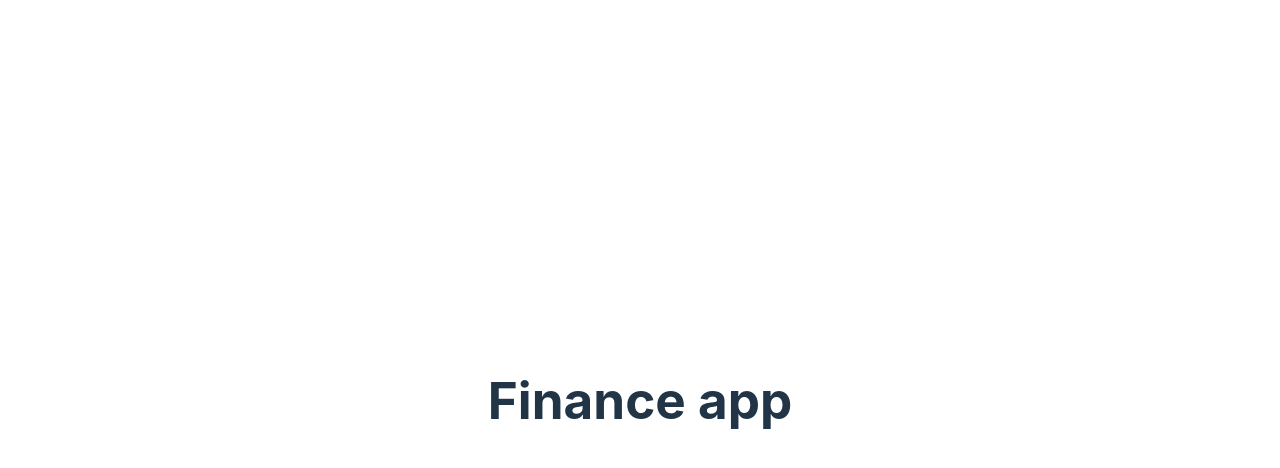
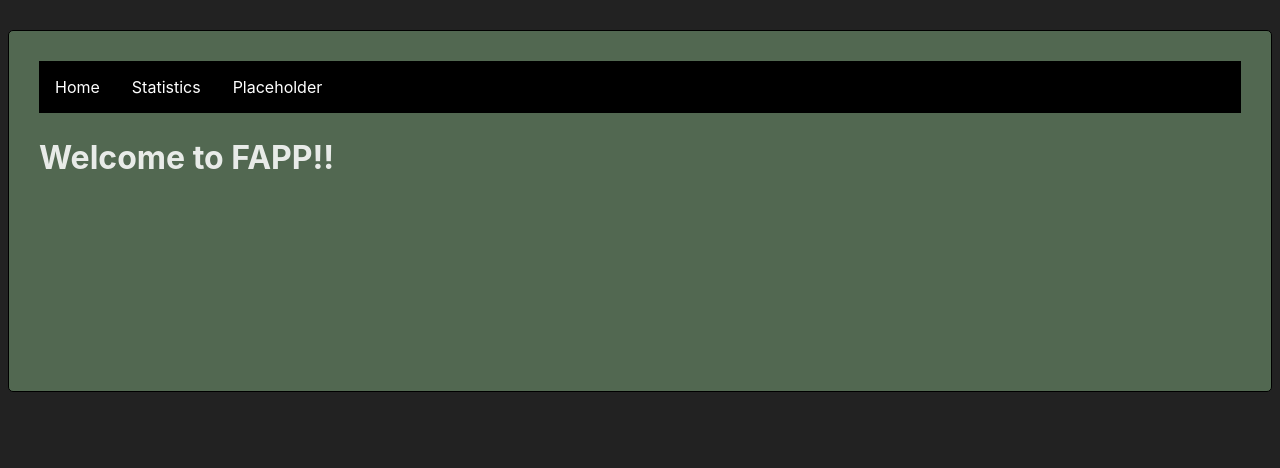
Before and after one commit to ioscrum-fapp/fapp, a React (Vite) app in the folder fapp/: page / in a window 1280 px wide. Shown: the top 468 px of the page. Built offline with nearby package versions, Linux system fonts and the light colour scheme.

Commit message:
bajo-jajo

```diff
--- a/fapp/package.json
+++ b/fapp/package.json
@@ -16,6 +16,7 @@
     "@types/react": "^18.0.28",
     "@types/react-dom": "^18.0.11",
     "@vitejs/plugin-react-swc": "^3.0.0",
+    "react-router-dom": "^6.10.0",
     "vite": "^4.2.0"
   }
 }
--- a/fapp/src/App.jsx
+++ b/fapp/src/App.jsx
@@ -1,11 +1,22 @@
+import { BrowserRouter, Routes, Route } from "react-router-dom";
 import './styles/App.css'
+import Layout from "./pages/Layout.jsx";
+import Home from "./pages/Home";
+import Stats from "./pages/Stats";
+import Placeholder from "./pages/Placeholder";
 
 function App() {
 
   return (
-    <div className="App">
-      <h1>Finance app</h1>
-    </div>
+    <BrowserRouter>
+      <Routes>
+        <Route path='/' element={<Layout/>}>
+          <Route index element={<Home></Home>}></Route>
+          <Route path="/statistics" element={<Stats></Stats>}></Route>
+          <Route path="/placeholder" element={<Placeholder></Placeholder>}></Route>
+        </Route>
+      </Routes>
+    </BrowserRouter>
   )
 }
 
--- a/fapp/src/main.jsx
+++ b/fapp/src/main.jsx
@@ -2,6 +2,7 @@ import React from 'react'
 import ReactDOM from 'react-dom/client'
 import App from './App'
 import './styles/index.css'
+import { BrowserRouter, Routes, Route } from "react-router-dom";
 
 ReactDOM.createRoot(document.getElementById('root')).render(
   <React.StrictMode>
--- /dev/null
+++ b/fapp/src/pages/Home.jsx
@@ -0,0 +1,11 @@
+import React, { Component } from 'react'
+
+export default class Home extends Component {
+  render() {
+    return (
+      <h1>
+        Welcome to FAPP!!
+      </h1>
+    )
+  }
+}
--- /dev/null
+++ b/fapp/src/pages/Layout.jsx
@@ -0,0 +1,27 @@
+import React, { Component } from 'react'
+import { Outlet, Link } from "react-router-dom";
+import '../styles/Layout.css'
+
+export default class Layout extends Component {
+  render() {
+    return (
+        <>
+        <nav>
+          <ul>
+            <li>
+              <Link to="/">Home</Link>
+            </li>
+            <li>
+              <Link to="/statistics">Statistics</Link>
+            </li>
+            <li>
+              <Link to="/placeholder">Placeholder</Link>
+            </li>
+          </ul>
+        </nav>
+
+        <Outlet />
+      </>
+    )
+  }
+}
--- /dev/null
+++ b/fapp/src/pages/Placeholder.jsx
@@ -0,0 +1,11 @@
+import React, { Component } from 'react'
+
+export class Placeholder extends Component {
+  render() {
+    return (
+      <div>Placeholder</div>
+    )
+  }
+}
+
+export default Placeholder
--- /dev/null
+++ b/fapp/src/pages/Stats.jsx
@@ -0,0 +1,11 @@
+import React, { Component } from 'react'
+
+export class Stats extends Component {
+  render() {
+    return (
+      <div>stats</div>
+    )
+  }
+}
+
+export default Stats
--- a/fapp/src/styles/App.css
+++ b/fapp/src/styles/App.css
@@ -1,6 +1,10 @@
 #root {
-  max-width: 1280px;
-  margin: 0 auto;
-  padding: 2rem;
-  text-align: center;
+  max-width: 1500px;
+  margin: 30px auto;
+  overflow: auto;
+  min-height: 300px;
+  border: 1px solid black;
+  padding: 30px;
+  border-radius: 5px;
+  background-color: rgb(82, 104, 81);
 }
--- /dev/null
+++ b/fapp/src/styles/Layout.css
@@ -0,0 +1,27 @@
+ul {
+    list-style-type: none;
+    margin: 0;
+    padding: 0;
+    overflow: hidden;
+    background-color: #000000;
+  }
+
+  li {
+    float: left;
+  }
+
+  li a {
+    display: block;
+    color: white;
+    text-align: center;
+    padding: 14px 16px;
+    text-decoration: none;
+  }
+
+  li a:hover:not(.active) {
+    background-color: #35b365;
+  }
+
+  .active {
+    background-color: #04AA6D;
+  }
--- a/fapp/src/styles/index.css
+++ b/fapp/src/styles/index.css
@@ -5,7 +5,7 @@
 
   color-scheme: light dark;
   color: rgba(255, 255, 255, 0.87);
-  background-color: #242424;
+  background-color: #222222;
 
   font-synthesis: none;
   text-rendering: optimizeLegibility;
@@ -13,57 +13,3 @@
   -moz-osx-font-smoothing: grayscale;
   -webkit-text-size-adjust: 100%;
 }
-
-a {
-  font-weight: 500;
-  color: #646cff;
-  text-decoration: inherit;
-}
-a:hover {
-  color: #535bf2;
-}
-
-body {
-  margin: 0;
-  display: flex;
-  place-items: center;
-  min-width: 320px;
-  min-height: 100vh;
-}
-
-h1 {
-  font-size: 3.2em;
-  line-height: 1.1;
-}
-
-button {
-  border-radius: 8px;
-  border: 1px solid transparent;
-  padding: 0.6em 1.2em;
-  font-size: 1em;
-  font-weight: 500;
-  font-family: inherit;
-  background-color: #1a1a1a;
-  cursor: pointer;
-  transition: border-color 0.25s;
-}
-button:hover {
-  border-color: #646cff;
-}
-button:focus,
-button:focus-visible {
-  outline: 4px auto -webkit-focus-ring-color;
-}
-
-@media (prefers-color-scheme: light) {
-  :root {
-    color: #213547;
-    background-color: #ffffff;
-  }
-  a:hover {
-    color: #747bff;
-  }
-  button {
-    background-color: #f9f9f9;
-  }
-}
```
Also changed, not shown: 1 other file (tests, documents, lock files or other folders).
